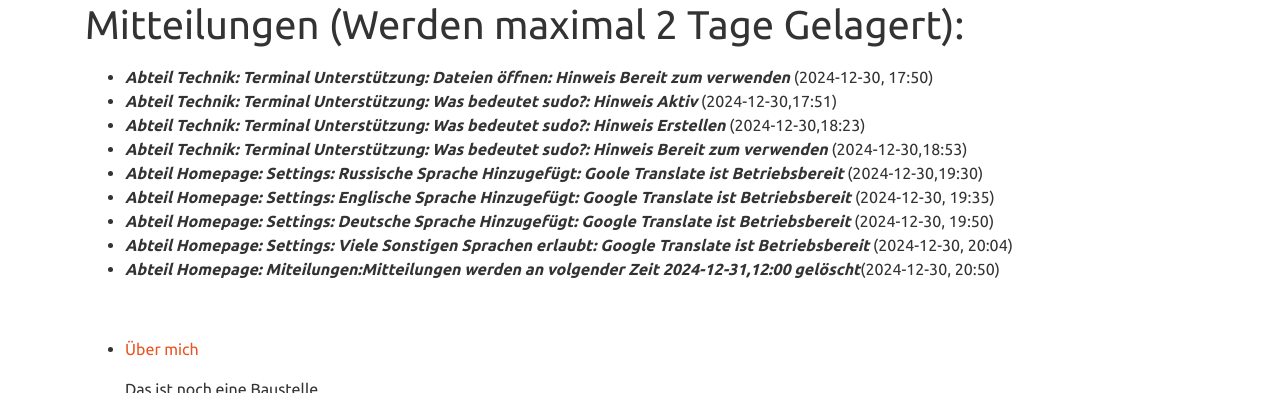
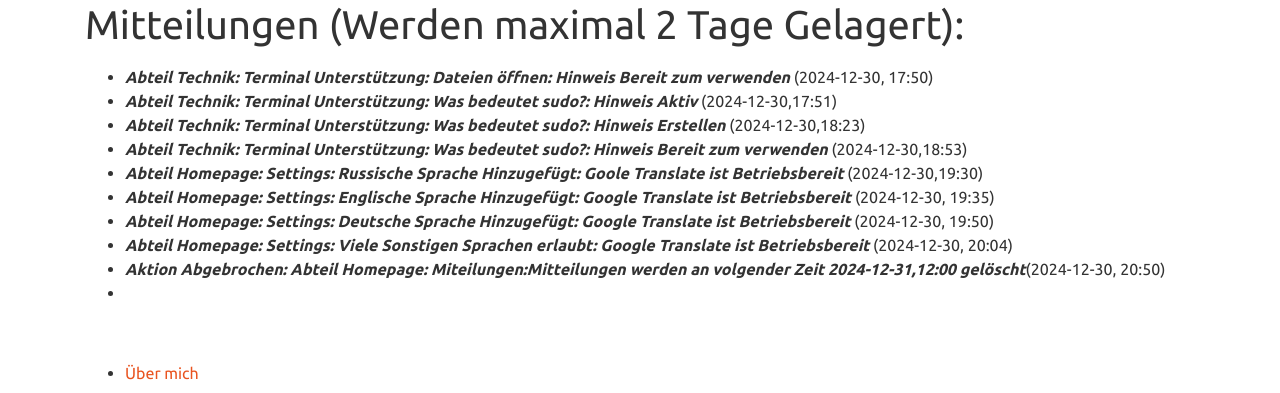
Before and after one commit to viktor-chiarcos/viktor-chiarcos.github.io, a Jekyll site: the page built from index.md, in a window 1280 px wide and 900 px high, scrolled down 2447 px, cut to the strip 0-393 px from the top of the window. Built offline with Jekyll 4.4.1, drawn with Linux system fonts in a browser that asks for light colours.

Commit message:
Mitteilungen AKtualisieren

```diff
--- a/index.md
+++ b/index.md
@@ -86,7 +86,8 @@
 - ***Abteil Homepage: Settings: Englische Sprache Hinzugefügt: Google Translate ist Betriebsbereit*** (2024-12-30, 19:35)
 - ***Abteil Homepage: Settings: Deutsche Sprache Hinzugefügt: Google Translate ist Betriebsbereit*** (2024-12-30, 19:50)
 - ***Abteil Homepage: Settings: Viele Sonstigen Sprachen erlaubt: Google Translate ist Betriebsbereit*** (2024-12-30, 20:04)
-- ***Abteil Homepage: Miteilungen:Mitteilungen werden an volgender Zeit 2024-12-31,12:00 gelöscht***(2024-12-30, 20:50)
+- ***Aktion Abgebrochen: Abteil Homepage: Miteilungen:Mitteilungen werden an volgender Zeit 2024-12-31,12:00 gelöscht***(2024-12-30, 20:50)
+-
 
 
 &nbsp;
```
